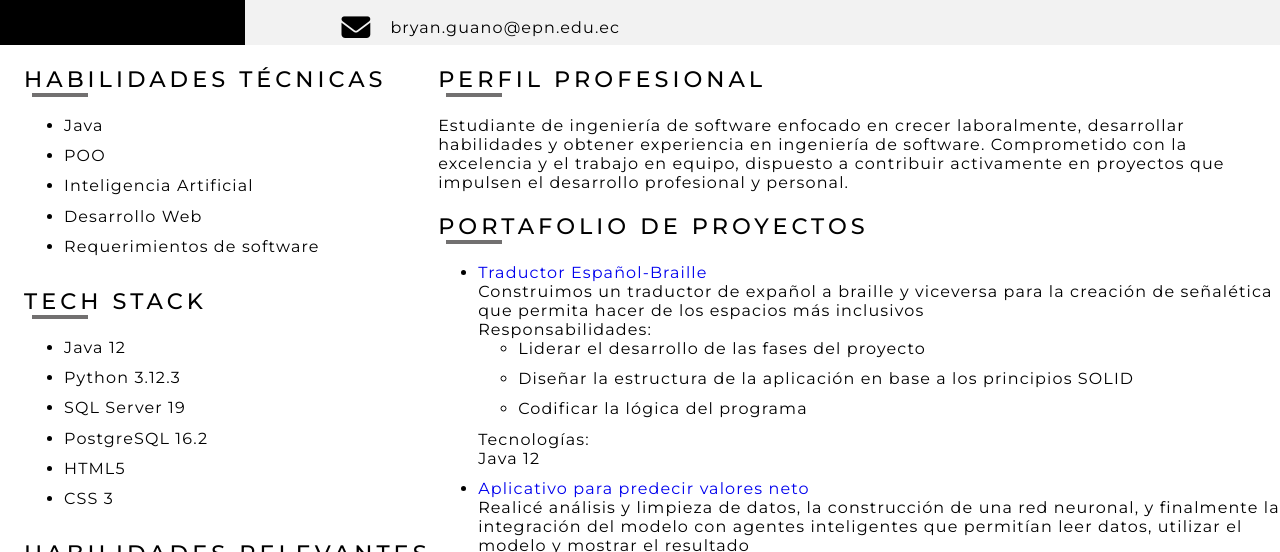
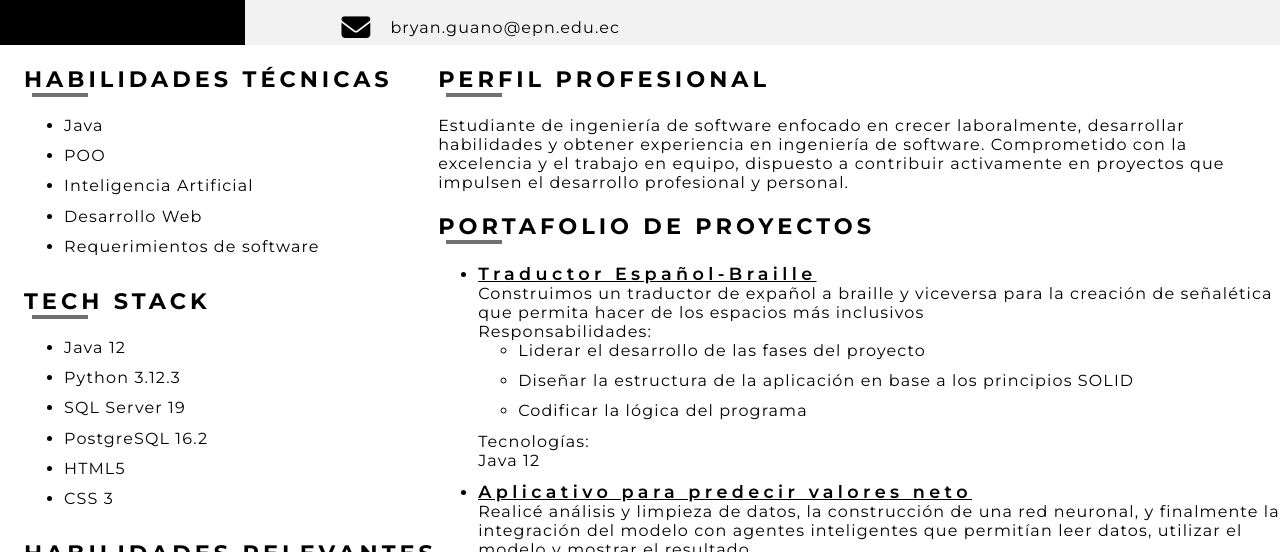
Before and after one commit to BryanGuano02/Curriculum-Vitae, a plain HTML site: page index.html in a window 1280 px wide. Shown: the part 243-795 px from the top of the page. Drawn offline with Linux system fonts and the light colour scheme.

Commit message:
edit Corrección estilo de links

```diff
--- a/index.html
+++ b/index.html
@@ -105,7 +105,7 @@
             font-size: 1.4em;
             font-family: "Montserrat", sans-serif;
             font-optical-sizing: auto;
-            font-weight: 500;
+            font-weight: 650;
             letter-spacing: 0.18em;
             padding: 0.9em 0 0 0;
         }
@@ -128,7 +128,13 @@
         }
 
         a {
-            text-decoration: none;
+            color: #000;
+            font-size: 1.1em;
+            font-family: "Montserrat", sans-serif;
+            font-optical-sizing: auto;
+            font-weight: 600;
+            letter-spacing: 0.25em;
+            padding: 0.9em 0 0 0;
         }
 
         #section-derecha {
```
